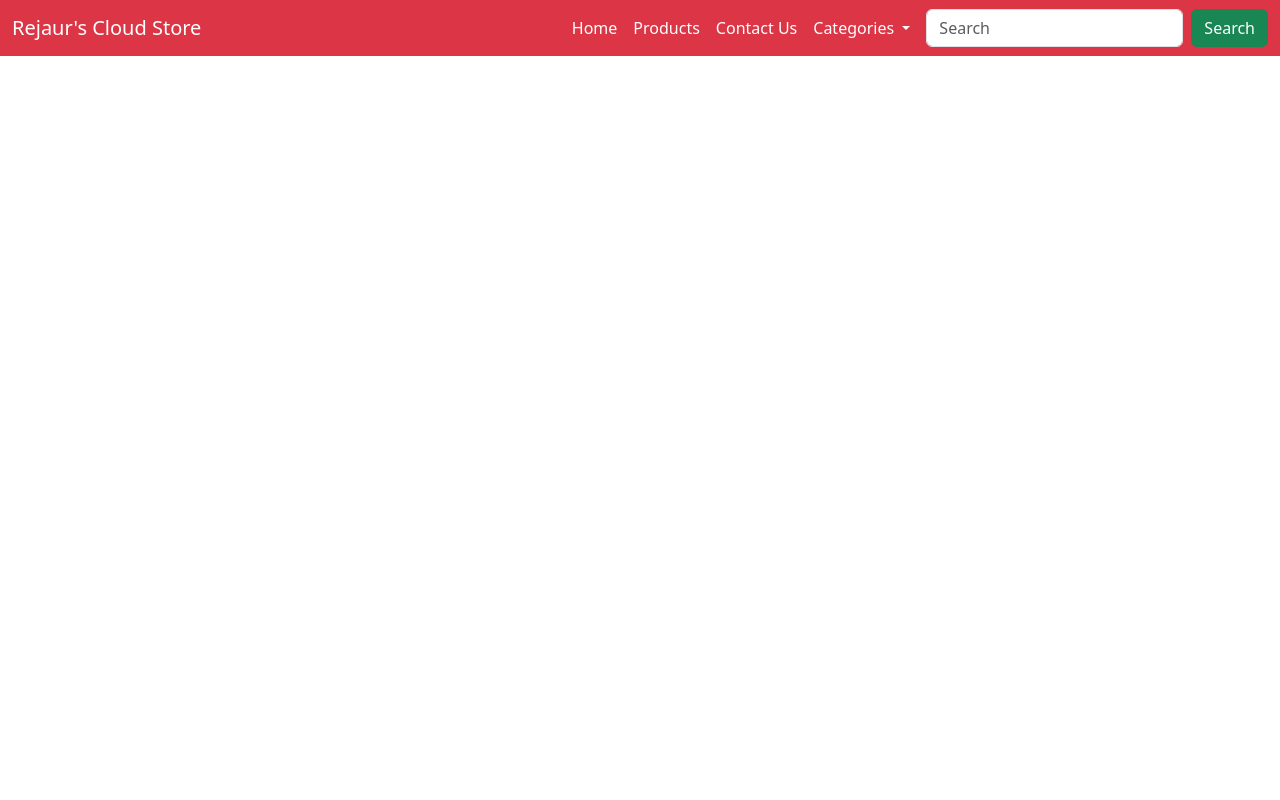
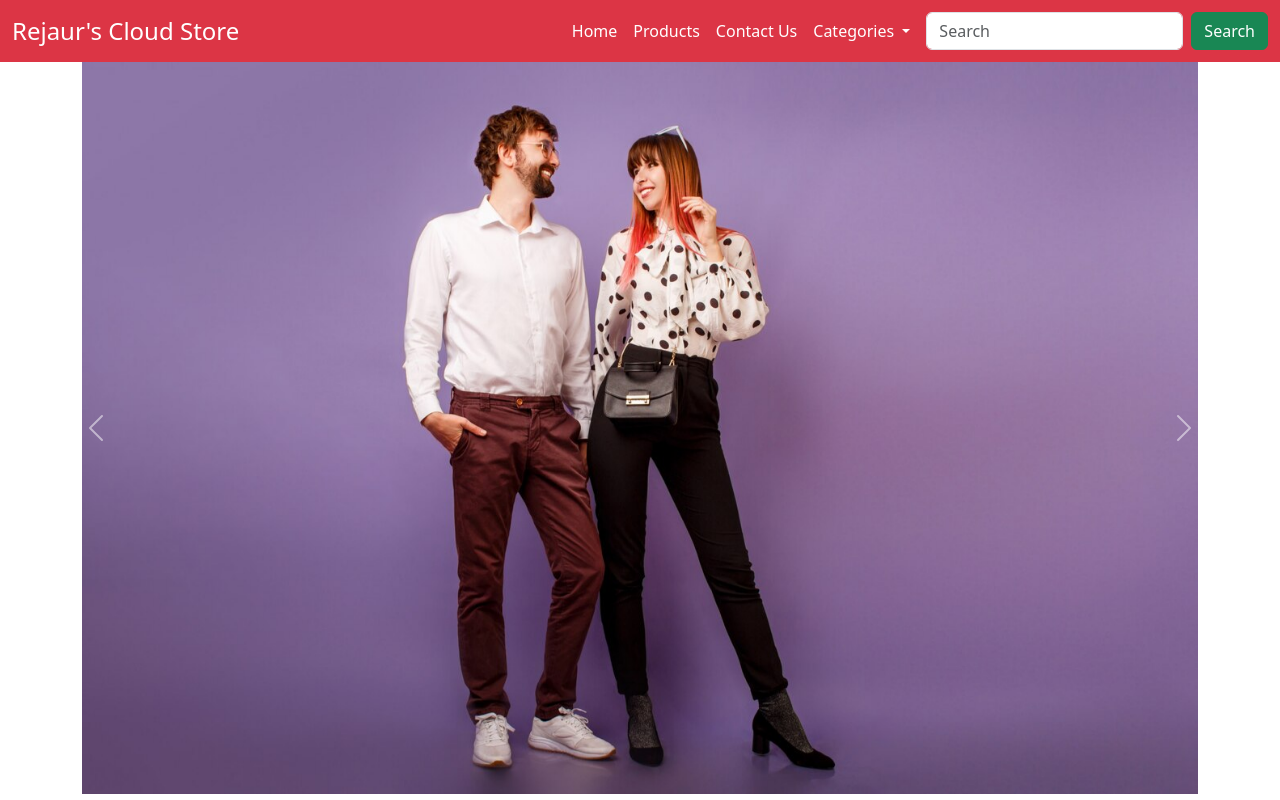
Before and after one commit to Reja1205/ecommerce-project, a plain HTML site: page index.html in a window 1280 px wide. Drawn offline with nearby package versions, Linux system fonts and the light colour scheme.

Commit message:
Carousel added in header

```diff
--- a/index.html
+++ b/index.html
@@ -4,13 +4,14 @@
     <meta charset="utf-8">
     <meta name="viewport" content="width=device-width, initial-scale=1">
     <title>Ecommerce Website</title>
+    <link rel="shortcut icon" href="/images/e-solid.svg" type="image/x-icon">
     <link href="https://cdn.jsdelivr.net/npm/bootstrap@5.3.3/dist/css/bootstrap.min.css" rel="stylesheet" integrity="sha384-QWTKZyjpPEjISv5WaRU9OFeRpok6YctnYmDr5pNlyT2bRjXh0JMhjY6hW+ALEwIH" crossorigin="anonymous">
   </head>
   <body>
     <!-- Navbar starts here -->
     <nav class="navbar navbar-expand-lg bg-danger">
         <div class="container-fluid">
-          <a class="navbar-brand text-white" href="#">Rejaur's Cloud Store</a>
+          <a class="navbar-brand text-white fs-4" href="#">Rejaur's Cloud Store</a>
           <button class="navbar-toggler" type="button" data-bs-toggle="collapse" data-bs-target="#navbarSupportedContent" aria-controls="navbarSupportedContent" aria-expanded="false" aria-label="Toggle navigation">
             <span class="navbar-toggler-icon"></span>
           </button>
@@ -45,6 +46,32 @@
         </div>
       </nav>
     <!-- Navbar ends here -->
+
+    <!-- Header section starts here -->
+      <header>
+        <div id="carouselExampleInterval" class="carousel slide" data-bs-ride="carousel">
+            <div class="carousel-inner container">
+              <div class="carousel-item active" data-bs-interval="4000">
+                <img src="/images/1.jpg" class="d-block w-100" alt="...">
+              </div>
+              <div class="carousel-item" data-bs-interval="3000">
+                <img src="/images/3.jpg" class="d-block w-100" alt="...">
+              </div>
+              <div class="carousel-item">
+                <img src="/images/3.jpg" class="d-block w-100" alt="...">
+              </div>
+            </div>
+            <button class="carousel-control-prev" type="button" data-bs-target="#carouselExampleInterval" data-bs-slide="prev">
+              <span class="carousel-control-prev-icon" aria-hidden="true"></span>
+              <span class="visually-hidden">Previous</span>
+            </button>
+            <button class="carousel-control-next" type="button" data-bs-target="#carouselExampleInterval" data-bs-slide="next">
+              <span class="carousel-control-next-icon" aria-hidden="true"></span>
+              <span class="visually-hidden">Next</span>
+            </button>
+          </div>
+      </header>
+    <!-- Header section ends here -->
     <script src="https://cdn.jsdelivr.net/npm/bootstrap@5.3.3/dist/js/bootstrap.bundle.min.js" integrity="sha384-YvpcrYf0tY3lHB60NNkmXc5s9fDVZLESaAA55NDzOxhy9GkcIdslK1eN7N6jIeHz" crossorigin="anonymous"></script>
   </body>
 </html>
```
Also changed, not shown: images/1.jpg (added), images/2.jpg (added), images/3.jpg (added), images/e-solid.svg (added).
